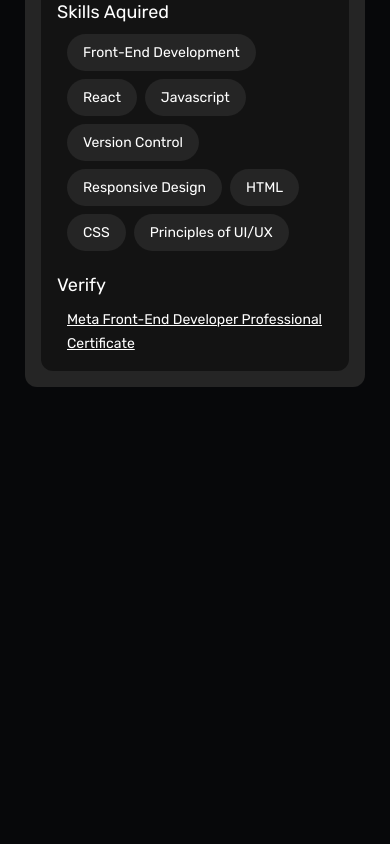
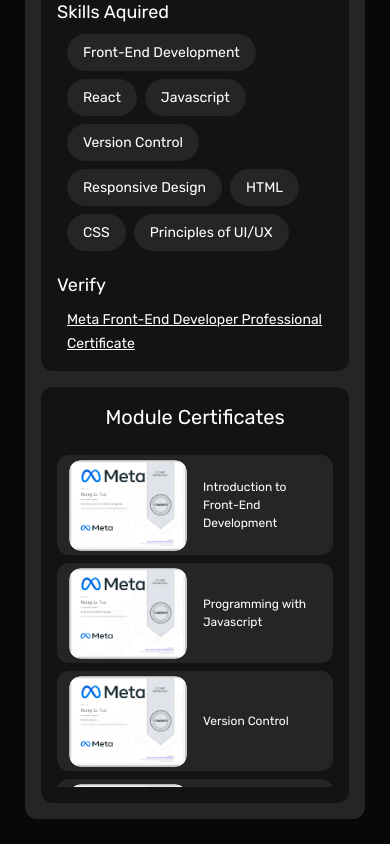
Before and after one commit to NaingLuTun/nainglutun-portfolio, a React (Vite) app: page / in a window 390 px wide. Shown: the part 1998-2842 px from the top of the page. Before the commit the page ends 2410 px from the top, so only its background shows below. Built offline with nearby package versions, Linux system fonts and the light colour scheme.

Commit message:
succussfully displayed the main certificate, still need to work on the responsive design of the certificates

```diff
--- a/package.json
+++ b/package.json
@@ -12,7 +12,8 @@
   "dependencies": {
     "react": "^18.3.1",
     "react-dom": "^18.3.1",
-    "react-intersection-observer": "^9.13.1"
+    "react-intersection-observer": "^9.13.1",
+    "react-responsive": "^10.0.0"
   },
   "devDependencies": {
     "@eslint/js": "^9.13.0",
--- a/src/components/Main Components/Certificate-section/Certificates.tsx
+++ b/src/components/Main Components/Certificate-section/Certificates.tsx
@@ -1,7 +1,7 @@
 import { useState } from "react"
 
 import mainCertificate from "../../../assets/certificates/Coursera - Meta Front-End Developer.png"
-/* import introToFrontendCertificate from "../../../assets/certificates/Coursera - Introduction to Front-End Development.png"
+import introToFrontendCertificate from "../../../assets/certificates/Coursera - Introduction to Front-End Development.png"
 import programmingWithJSCertificate from "../../../assets/certificates/Coursera - Programming with Javascript.png"
 import versionControlCertificate from "../../../assets/certificates/Coursera - Version Control.png"
 import htmlAndCssInDepthCertificate from "../../../assets/certificates/Coursera - HTML and CSS in depth.png"
@@ -9,14 +9,68 @@
 import advancedReactCertificate from "../../../assets/certificates/Coursera - Advanced React.png"
 import principlesOfUIUXCertificate from "../../../assets/certificates/Coursera - Principles of UI-UX design.png"
 import frontendCapstoneCertificate from "../../../assets/certificates/Coursera - Front-End Developer Capstone.png"
-import codingInterviewPrepCertificate from "../../../assets/certificates/Coursera - Coding Interview Preparation.png" */
+import codingInterviewPrepCertificate from "../../../assets/certificates/Coursera - Coding Interview Preparation.png"
 
 import linkIcon from "../../../assets/link-icon/link-svgrepo-com.svg"
+import SubCertificates from "./SubCertificates"
 
-
+interface subCertificatesType {
+    certiName: string,
+    certiImage: string,
+    verifyLink: string,
+}
 
 const Certificates = () => {
     const [isHovered, setIsHovered] = useState(false)
+
+
+    const subCertificates: subCertificatesType[] = [
+        {
+            certiName: "Introduction to Front-End Development",
+            certiImage: introToFrontendCertificate,
+            verifyLink: "https://coursera.org/verify/JJ3DEW3SGJV3",
+        },
+        {
+            certiName: "Programming with Javascript",
+            certiImage: programmingWithJSCertificate,
+            verifyLink: "https://coursera.org/verify/TM6RGPM7CG6Y",
+        },
+        {
+            certiName: "Version Control",
+            certiImage: versionControlCertificate,
+            verifyLink: "https://coursera.org/verify/R63LVXMKXPD8",
+        },
+        {
+            certiName: "HTML and CSS in depth",
+            certiImage: htmlAndCssInDepthCertificate,
+            verifyLink: "https://coursera.org/verify/478W0OK99UMZ",
+        },
+        {
+            certiName: "React Basics",
+            certiImage: reactBasicsCertificate,
+            verifyLink: "https://coursera.org/verify/JYH3BKTIYLCU",
+        },
+        {
+            certiName: "Advanced React",
+            certiImage: advancedReactCertificate,
+            verifyLink: "https://coursera.org/verify/WHPS9PL8Z4CG",
+        },
+        {
+            certiName: "Principles of UI/UX design",
+            certiImage: principlesOfUIUXCertificate,
+            verifyLink: "https://coursera.org/verify/38SW6DX1CEME",
+        },
+        {
+            certiName: "Front-End Developer Capstone",
+            certiImage: frontendCapstoneCertificate,
+            verifyLink: "https://coursera.org/verify/RUBUX6CE9AC7",
+        },
+        {
+            certiName: "Coding Interview Preparation",
+            certiImage: codingInterviewPrepCertificate,
+            verifyLink: "https://coursera.org/verify/ZKCXS0G14SVJ",
+        },
+    ]
 
     return (
         <section className="bg-[#07080a] w-full p-[25px] lg:p-[50px] certificateSection">
@@ -25,10 +79,10 @@
                 <p className="text-[#c0c0c0] text-center w-full">The Meta Front-End Developer Professional Certificate course gave me a solid foundation in front-end development and enhanced my ability to create responsive and user-friendly websites.</p>
             </div>
 
-            <div className="flex flex-col w-full bg-[#252525] p-4 rounded-xl certificatesContainer">
+            <div className="flex flex-col w-full bg-[#252525] p-4 rounded-xl gap-4 lg:flex-row certificatesContainer">
 
-                <div className="w-full bg-[#131313] p-4 rounded-xl  mainCertificateContainer">
-                    <div className="overflow-hidden rounded-xl relative mb-3  mainCertiImageContainer">
+                <div className="w-full bg-[#131313] p-4 rounded-xl lg:w-[50%]  mainCertificateContainer">
+                    <div className="overflow-hidden rounded-xl relative mb-3 mainCertiImageContainer">
                         <img src={mainCertificate} alt="Meta Front-end Development Professional Certificate" className={`rounded-xl transition-[0.5s] relative ${isHovered? "scale-125 blur-sm" : ""} mainCertiImage`} />{/* hover animation in index.css */}
                         <a href="https://coursera.org/verify/professional-cert/OXXVOG0AJZNL" target="_blank">
                             <div onMouseEnter={() => setIsHovered(true)} onMouseLeave={() => setIsHovered(false)} className="w-full h-full top-0 left-0 absolute bg-[#000000b0] flex flex-col justify-center items-center opacity-0 transition-[0.3s] gap-2 hover:opacity-100 imageHoverVerifyContainer">
@@ -73,9 +127,8 @@
 
                 </div>
 
-                <div className=" subCertificatesContainer">
+                <SubCertificates subCertificates={subCertificates}/>
 
-                </div>
             </div>
 
         </section>
--- /dev/null
+++ b/src/components/Main Components/Certificate-section/IndividualSubCertificateContainer.tsx
@@ -0,0 +1,29 @@
+import { useState } from "react"
+import linkIcon from "../../../assets/link-icon/link-svgrepo-com.svg"
+
+interface IndividualSubCertificateContainerPropsType {
+    certiName: string,
+    certiImage: string,
+    verifyLink: string,
+}
+
+const IndividualSubCertificateContainer = ({certiName, certiImage, verifyLink}: IndividualSubCertificateContainerPropsType) => {
+    const [isHovered, setIsHovered] = useState(false)
+
+    return (
+        <a href={verifyLink} target="_blank" onMouseEnter={() => setIsHovered(true)} onMouseLeave={() => setIsHovered(false)}>
+            <div className="bg-[#252525] h-[100px] mb-2 p-3 w-full rounded-xl flex gap-4 items-center lg:h-fit individualCertificateContainer">
+                <div className="w-[50%] overflow-hidden rounded-xl relative lg:w-[20%] individualCertiImageContainer">
+                    <img src={certiImage} alt="certificate image" className={`rounded-xl w-full transition-[0.5s] ${isHovered? "scale-125 blur-sm" : ""}`} />
+                    <div className={`w-full h-full top-0 left-0 absolute bg-[#000000b0] flex flex-col justify-center items-center opacity-0 transition-[0.3s] gap-2 ${isHovered? "opacity-100": ""} forBlur`}>
+                        <img src={linkIcon} alt="link" className="w-[30px]"/>
+                        <p className="text-white text-[12px]">verify</p>
+                    </div>
+                </div>
+                <p className="text-[12px] text-white w-[50%] lg:w-[80%] ">{certiName}</p>
+            </div>
+        </a>
+    )
+}
+
+export default IndividualSubCertificateContainer
--- /dev/null
+++ b/src/components/Main Components/Certificate-section/SubCertificates.tsx
@@ -0,0 +1,30 @@
+import IndividualSubCertificateContainer from "./IndividualSubCertificateContainer"
+interface subCertificatesType {
+    certiName: string,
+    certiImage: string,
+    verifyLink: string,
+}
+
+interface SubCertificatesPropsType {
+    subCertificates: subCertificatesType[],
+}
+
+const SubCertificates = ({subCertificates}: SubCertificatesPropsType) => {
+
+
+    return (
+        <div className="w-full bg-[#131313] p-4 rounded-xl lg:w-[50%] lg:h-[600px] subCertificateSection">
+            <h2 className="text-white text-xl w-full text-center mb-6 subCertificatesHeader">Module Certificates</h2>
+
+            <div className={`overflow-y-scroll overflow-hidden h-[332px] lg:h-full subCertificatesContainer`}>
+
+                {subCertificates.map((certi) => (
+                    <IndividualSubCertificateContainer key={certi.certiName} certiName={certi.certiName} certiImage={certi.certiImage} verifyLink={certi.verifyLink}/>
+                ))}
+
+            </div>
+        </div>
+    )
+}
+
+export default SubCertificates
--- a/src/index.css
+++ b/src/index.css
@@ -124,4 +124,17 @@
         }
     }
 
+    ::-webkit-scrollbar {
+        width: 10px;
+    }
+
+    ::-webkit-scrollbar-track {
+        background-color: transparent;
+    }
+
+    ::-webkit-scrollbar-thumb {
+        background-color: rgb(71, 71, 71);
+        border-radius: 5px;
+    }
+
 }
```
Also changed, not shown: 1 other file (tests, documents, lock files or other folders).
